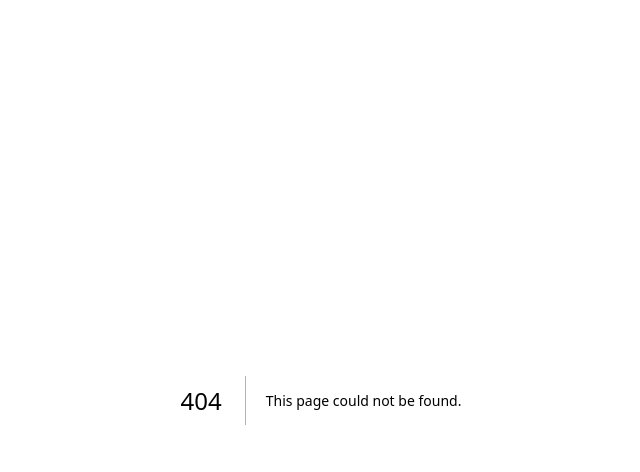
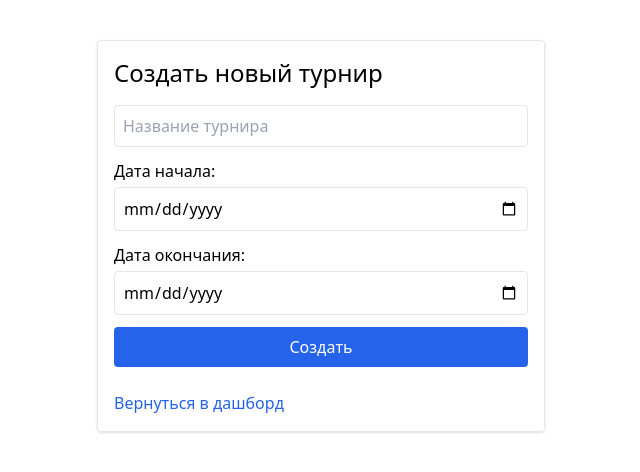
Before and after one commit to klivadenko33/tennis-front, a Next.js app: page /dashboard/add-tournament in a window 1280 px wide. Before the commit this address had no page. Shown: the top 472 px of the page, without its empty margins (319-959 px from the left). Built offline with nearby package versions, Linux system fonts and the light colour scheme; sample sign-in values are in the browser's storage.

Commit message:
Create add-tournament.js

```diff
--- /dev/null
+++ b/pages/dashboard/add-tournament.js
@@ -0,0 +1,100 @@
+import { useAuth } from '../../hooks/useAuth';
+import { useState } from 'react';
+import axios from 'axios';
+import Link from 'next/link';
+
+const DIRECTUS_URL = process.env.NEXT_PUBLIC_DIRECTUS_URL;
+
+export default function AddTournament() {
+  useAuth();
+
+  const [name, setName] = useState('');
+  const [dateStart, setDateStart] = useState('');
+  const [dateEnd, setDateEnd] = useState('');
+  const [error, setError] = useState('');
+  const [success, setSuccess] = useState('');
+
+  const handleSubmit = async (e) => {
+    e.preventDefault();
+    setError('');
+    setSuccess('');
+
+    if (!name.trim()) {
+      setError('Название турнира обязательно');
+      return;
+    }
+    if (!dateStart) {
+      setError('Дата начала обязательна');
+      return;
+    }
+    if (!dateEnd) {
+      setError('Дата окончания обязательна');
+      return;
+    }
+    if (dateStart > dateEnd) {
+      setError('Дата начала не может быть позже даты окончания');
+      return;
+    }
+
+    try {
+      await axios.post(`${DIRECTUS_URL}/items/tournaments`, {
+        name,
+        date_start: dateStart,
+        date_end: dateEnd,
+      });
+      setSuccess('Турнир успешно создан');
+      setName('');
+      setDateStart('');
+      setDateEnd('');
+    } catch (err) {
+      setError('Ошибка при создании турнира');
+      console.error(err);
+    }
+  };
+
+  return (
+    <div className="max-w-md mx-auto mt-10 p-4 border rounded shadow">
+      <h1 className="text-2xl mb-4">Создать новый турнир</h1>
+      <form onSubmit={handleSubmit} className="flex flex-col gap-3">
+        <input
+          type="text"
+          placeholder="Название турнира"
+          value={name}
+          onChange={(e) => setName(e.target.value)}
+          className="border p-2 rounded"
+          required
+        />
+        <label className="flex flex-col">
+          Дата начала:
+          <input
+            type="date"
+            value={dateStart}
+            onChange={(e) => setDateStart(e.target.value)}
+            className="border p-2 rounded mt-1"
+            required
+          />
+        </label>
+        <label className="flex flex-col">
+          Дата окончания:
+          <input
+            type="date"
+            value={dateEnd}
+            onChange={(e) => setDateEnd(e.target.value)}
+            className="border p-2 rounded mt-1"
+            required
+          />
+        </label>
+        <button type="submit" className="bg-blue-600 text-white p-2 rounded hover:bg-blue-700">
+          Создать
+        </button>
+      </form>
+
+      {error && <p className="text-red-600 mt-2">{error}</p>}
+      {success && <p className="text-green-600 mt-2">{success}</p>}
+
+      <Link href="/dashboard">
+        <a className="block mt-6 text-blue-600 hover:underline">Вернуться в дашборд</a>
+      </Link>
+    </div>
+  );
+}
```
